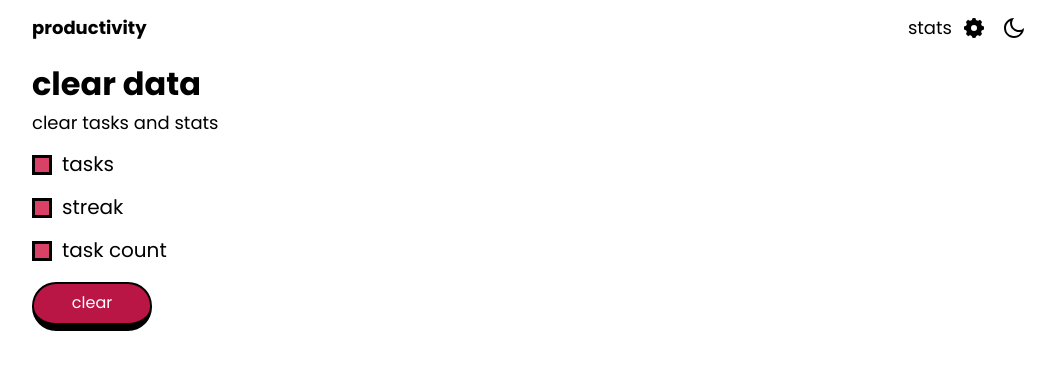
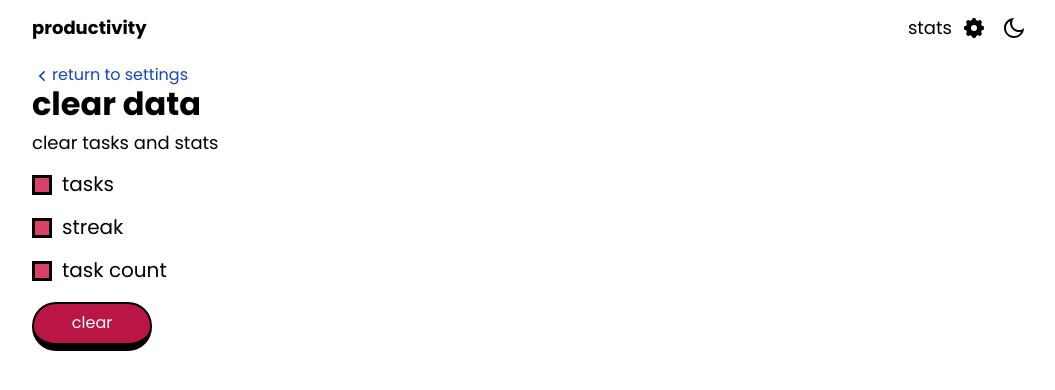
Before and after one commit to colorlessenergy/productivity, a Next.js app: page /settings/clear-data in a window 1280 px wide. Shown: the top 390 px of the page, without its empty margins (108-1163 px from the left). Built offline with nearby package versions, Linux system fonts and the light colour scheme.

Commit message:
add link to settings page

```diff
--- a/pages/settings/clear-data.js
+++ b/pages/settings/clear-data.js
@@ -1,5 +1,6 @@
+import { useState } from 'react';
 import Head from 'next/head';
-import { useState } from 'react';
+import Link from 'next/link';
 
 import Nav from '../../shared/components/Nav';
 import Toast from '../../shared/components/Toast';
@@ -48,6 +49,19 @@ const ClearData = () => {
 
             <div className="container">
                 <Nav />
+
+                <Link href="/settings">
+                    <a className="flex color-blue">
+                        <svg
+                            xmlns="http://www.w3.org/2000/svg"
+                            viewBox="0 0 24 24"
+                            className="arrow-icon fill-blue"
+                        >
+                            <path d="M10.8284 12.0007L15.7782 16.9504L14.364 18.3646L8 12.0007L14.364 5.63672L15.7782 7.05093L10.8284 12.0007Z"></path>
+                        </svg>{' '}
+                        return to settings
+                    </a>
+                </Link>
 
                 <h1 className="m-0 mb-1 font-size-4">clear data</h1>
 
--- a/styles/module.scss
+++ b/styles/module.scss
@@ -80,3 +80,7 @@ body.modal-is-open {
     margin-bottom: $space-1;
     padding: $space-1;
 }
+
+.arrow-icon {
+    width: 20px;
+}
--- a/styles/utilities.scss
+++ b/styles/utilities.scss
@@ -103,12 +103,20 @@
     color: #000000;
 }
 
+.color-blue {
+    color: $blue;
+}
+
 .color-white {
     color: #ffffff;
 }
 
 .color-dark-red {
     color: $dark-red;
+}
+
+.fill-blue {
+    fill: $blue;
 }
 
 .text-center {
--- a/styles/variables.scss
+++ b/styles/variables.scss
@@ -9,4 +9,5 @@ $purple: #54436b;
 $red: #ff7878;
 $dark-red: #b91646;
 $pink: #da4167;
+$blue: #1646b9;
 $dark-blue: #142f43;
```
Also changed, not shown: pages/settings/export-data.js (+14 -0 lines), pages/settings/import-data.js (+14 -0 lines).
